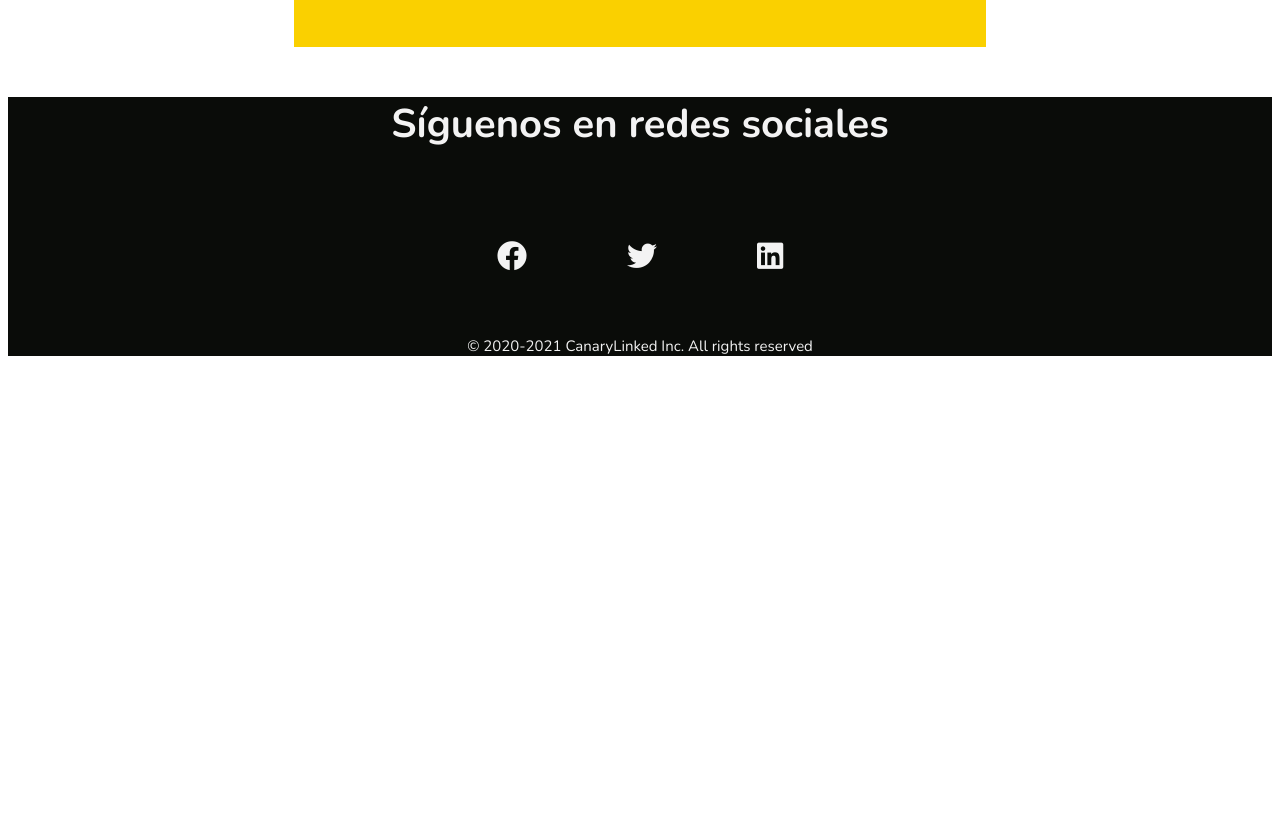
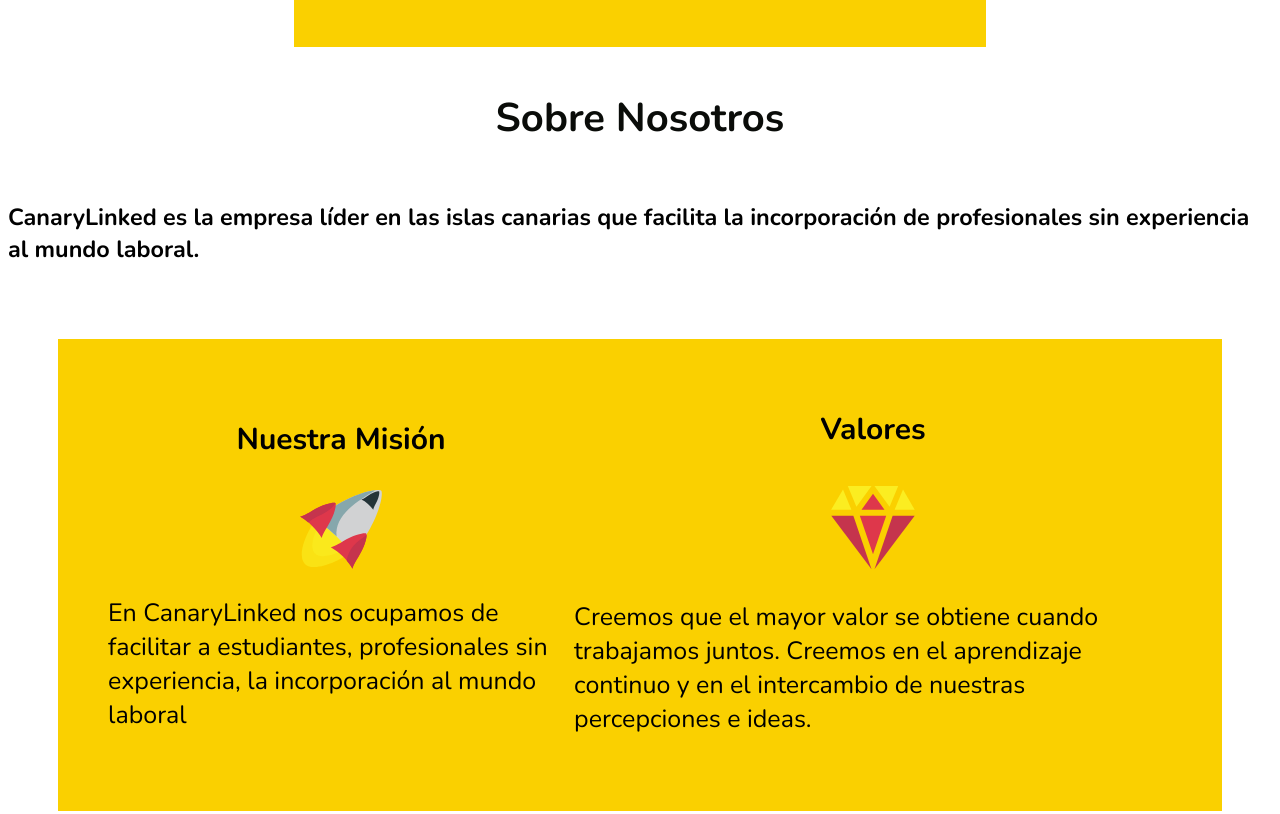
Before and after one commit to chuchanga/landing, a website built with Vite: page src/index.html in a window 1280 px wide. Shown: the part 1801-2615 px from the top of the page. Before the commit the page ends 2172 px from the top, so only its background shows below. Built offline with nearby package versions, Linux system fonts and the light colour scheme.

Commit message:
Añadido la sección de los objetivos de la empresa

```diff
--- a/src/index.html
+++ b/src/index.html
@@ -11,7 +11,6 @@
   </head>
   <body>
     <header>
-
         <div class="menu-bar">
           <img class="logo" src="assets/logo.png" alt="logo" />
           <div class="respmenu">
@@ -45,14 +44,14 @@
   </section>
   <h2>Tenemos a tu disposición</h2>
   <section id="orientation" class=" section">
-    <img class="section-photo" src="./assets/orientation.jpg" />
+    <img class="section-photo" src="./assets/orientation.jpg" alt="orientation photo" />
     <div class="section-text">
       <h3>Servicios de orientación laboral</h3>
       <p>Explora consejos y tips para familiarizarte en el mundo laboral</p>
     </div>
   </section>
   <section id="tablon" class="section">
-    <img class="section-photo" src="./assets/team.jpg" />
+    <img class="section-photo" src="./assets/team.jpg" alt="team" />
     <div class="section-text">
       <h3>Tablón Formativo</h3>
       <p>
@@ -61,6 +60,59 @@
       </p>
     </div>
   </section>
+  <h2>Sobre Nosotros</h2>
+  <a name="about"></a>
+  <section class="about-us">
+    <div class="description-about">
+      <h3>
+       CanaryLinked es la empresa líder en las islas canarias que facilita la incorporación de profesionales sin experiencia al mundo laboral.
+      </h3>
+    </div>
+    <div class="about-content">
+    <div class="mission-text">
+    <h3>Nuestra Misión</h3>
+      <svg width="82" height="81" viewBox="0 0 82 81" fill="none" xmlns="http://www.w3.org/2000/svg">
+        <g clip-path="url(#clip0)">
+        <path opacity="0.62" d="M50.1097 62.0663C58.3699 53.9131 57.6306 39.9836 48.4748 30.9332C39.3139 21.8852 25.2201 21.1575 16.9573 29.3144C8.70225 37.4612 -4.22044 64.8911 4.93922 73.9404C14.104 82.9908 41.8636 70.2194 50.1161 62.0713" fill="#FBED21"/>
+        <path opacity="0.62" d="M52.5159 53.7384C59.3757 46.9673 58.7633 35.397 51.1578 27.8792C43.5471 20.3639 31.8365 19.7602 24.9793 26.5351C18.1271 33.3011 7.38897 56.0862 14.997 63.5926C22.6089 71.1117 45.6714 60.5032 52.512 53.7346" fill="#FBED21"/>
+        <path d="M35.6431 45.6131C43.4472 53.3221 49.7625 61.455 54.2802 69.174C54.9105 65.2847 57.5538 59.1616 65.5308 46.3168C81.3748 20.8018 83.0071 2.56669 81.2748 0.863161C81.2225 0.808118 81.1682 0.754928 81.1121 0.703692C81.0589 0.648212 81.0038 0.594601 80.9468 0.542958C79.2248 -1.1745 60.7722 0.449302 34.932 16.0962C21.9286 23.976 15.7235 26.5819 11.7926 27.2071C19.6044 31.6634 27.8428 37.908 35.6444 45.6169" fill="#D1D2D3"/>
+        <path d="M76.1063 0.10379C68.766 0.717618 53.8484 4.63979 34.9269 16.0975C21.9235 23.9773 15.7184 26.5832 11.7875 27.2084C19.5993 31.6647 27.8377 37.9105 35.6393 45.6182C35.9673 45.9422 36.2696 46.2713 36.6002 46.594C34.1979 24.9391 58.3379 10.5756 76.105 0.10379" fill="#86A7AC"/>
+        <path d="M43.0205 66.6073C47.0078 70.5485 50.2404 74.7022 52.5479 78.651C52.8669 76.6614 54.2174 73.5303 58.293 66.9642C66.3905 53.9219 67.2323 44.6044 66.3406 43.7337C66.3149 43.7071 66.2816 43.6805 66.2573 43.6539C66.2329 43.6273 66.2035 43.5957 66.174 43.5717C65.2938 42.6958 55.8599 43.5248 42.6579 51.521C36.0121 55.5483 32.8397 56.881 30.8243 57.1986C34.8231 59.473 39.0333 62.6687 43.0205 66.6073Z" fill="#DE374B"/>
+        <path d="M53.4268 55.8014C50.0277 59.9501 47.437 65.2366 46.7541 70.6459C49.0437 73.3227 51.0155 76.0312 52.5466 78.6485C52.8657 76.6589 54.2161 73.5278 58.2917 66.9617C64.8851 56.3431 66.6634 48.195 66.6199 45.0638C62.2444 48.6734 57.0784 51.335 53.4268 55.8014Z" fill="#C5344D"/>
+        <path d="M12.1975 36.0197C16.1848 39.9608 19.4161 44.1159 21.7236 48.0634C22.0426 46.0738 23.3918 42.9427 27.4726 36.3766C35.5675 23.3343 36.4042 14.0168 35.5175 13.1448C35.4919 13.1169 35.4612 13.0916 35.433 13.065C35.4022 13.0372 35.3792 13.0068 35.3497 12.9828C34.4707 12.1057 25.0356 12.936 11.8336 20.9322C5.18906 24.9594 2.01669 26.2921 0 26.6098C3.99878 28.8866 8.21025 32.0823 12.1975 36.0197Z" fill="#DE374B"/>
+        <path d="M16.4564 27.1249C23.625 23.7343 31.1152 19.9032 35.5701 13.2372C35.5496 13.2093 35.5368 13.165 35.5368 13.165C35.4919 13.1182 35.4612 13.0929 35.433 13.065C35.4022 13.0372 35.3792 13.0068 35.3497 12.9828C34.4707 12.1057 25.0356 12.936 11.8336 20.9322C5.18906 24.9594 2.01669 26.2921 0 26.6098C2.69575 28.145 5.48247 30.1257 8.23459 32.4405C10.7223 30.3135 13.4875 28.5257 16.4564 27.1249Z" fill="#C5344D"/>
+        <path d="M67.9447 13.9978C70.1536 15.8785 71.9652 17.8985 73.299 19.8425C73.39 18.811 73.9653 17.1479 75.8167 13.6206C79.4926 6.61667 79.5682 1.79085 79.0788 1.37825C79.0674 1.36196 79.0519 1.34888 79.0339 1.34028C79.0202 1.32508 79.0052 1.31111 78.9891 1.29852C78.5022 0.880861 73.6847 1.65289 67.1887 6.24964C63.9267 8.56827 62.3456 9.36688 61.3232 9.60735C63.459 10.6312 65.7486 12.1196 67.9447 13.9978Z" fill="#243438"/>
+        </g>
+        <defs>
+        <clipPath id="clip0">
+        <rect width="82" height="81" fill="white"/>
+        </clipPath>
+        </defs>
+        </svg>
+      <p>
+        En CanaryLinked nos ocupamos de facilitar a estudiantes, profesionales sin experiencia, la incorporación al mundo laboral
+      </p>
+    </div>
+    <div class="valor-text">
+    <h3>
+      Valores
+    </h3>
+    <svg width="92" height="95" viewBox="0 0 92 95" fill="none" xmlns="http://www.w3.org/2000/svg">
+      <path d="M71.212 5.9375H47.4375L62.5654 26.767L71.212 5.9375Z" fill="#FBED21"/>
+      <path d="M20.788 5.9375L29.4346 26.767L44.5625 5.9375H20.788Z" fill="#FBED21"/>
+      <path d="M46 13.8548L34.5 29.6875H57.5L46 13.8548Z" fill="#DE374B"/>
+      <path d="M75.9989 9.47403L67.6093 29.6875H87.6875L75.9989 9.47403Z" fill="#FBED21"/>
+      <path d="M16.0012 9.47403L4.13281 29.6875H24.3908L16.0012 9.47403Z" fill="#FBED21"/>
+      <path d="M26.3566 35.625H4.3125L44.3469 89.0625H44.4421L26.3566 35.625Z" fill="#C5344D"/>
+      <path d="M65.6435 35.625L47.5579 89.0625H47.6532L87.6875 35.625H65.6435Z" fill="#C5344D"/>
+      <path d="M59.1873 35.625H32.8127L46 74.2188L59.1873 35.625Z" fill="#DE374B"/>
+      </svg>
+      <p>
+        Creemos que el mayor valor se obtiene cuando trabajamos juntos. Creemos en el aprendizaje continuo y en el intercambio de nuestras percepciones e ideas.
+      </p>
+    </div>
+</div>
+</section>
     </main>
     <footer>
       <div class="bg-footer">
--- a/src/style.css
+++ b/src/style.css
@@ -112,7 +112,7 @@
 }
 
 h2 {
-  color: var(--bg-hd-ft-text);
+  color: var(--bg);
   text-align: center;
   font-size: 58px;
 }
@@ -160,6 +160,42 @@
   text-align: center;
   padding: 30px;
   background-color: var(--bg-section);
+}
+
+.about-content {
+  background: var(--bg-section);
+  display: flex;
+  flex-direction: row;
+  padding: 50px;
+  margin: 50px;
+}
+
+.mission-text {
+  display: flex;
+  flex-direction: column;
+  align-items: center;
+}
+
+.valor-text {
+  display: flex;
+  flex-direction: column;
+  align-items: center;
+  margin-top: -10px;
+}
+
+.description-about {
+  display: flex;
+  flex-direction: column;
+  align-items: center;
+  font-size: 20px;
+}
+
+.about-content h3 {
+  font-size: 30px;
+}
+
+.about-content p {
+  font-size: 25px;
 }
 
 .bg-footer {
@@ -289,6 +325,14 @@
   .respmenu input:not(:checked) ~ .fa-times {
     display: none;
   }
+
+  .about-content {
+    display: flex !important;
+    flex-direction: column;
+    justify-content: center;
+    align-items: center;
+    font-size: 20px;
+  }
 }
 
 @media (max-width: 1280px) {
```
